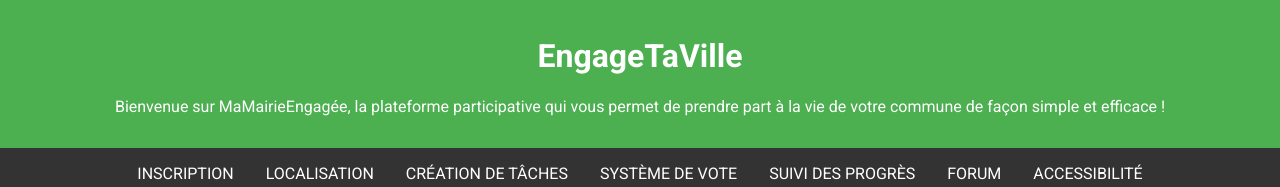
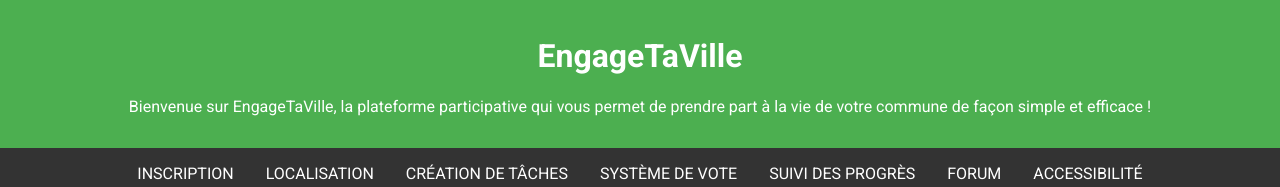
Before and after one commit to erstrik/EngageTaVille, a plain HTML site: page index.html in a window 1280 px wide. Shown: the top 187 px of the page. Drawn offline with Linux system fonts and the light colour scheme.

Commit message:
Update index.html

```diff
--- a/index.html
+++ b/index.html
@@ -59,7 +59,7 @@
 <body>
     <header>
         <h1>EngageTaVille</h1>
-        <p>Bienvenue sur MaMairieEngagée, la plateforme participative qui vous permet de prendre part à la vie de votre commune de façon simple et efficace !</p>
+        <p>Bienvenue sur EngageTaVille, la plateforme participative qui vous permet de prendre part à la vie de votre commune de façon simple et efficace !</p>
     </header>
     <nav>
         <a href="#inscription">Inscription</a>
```
